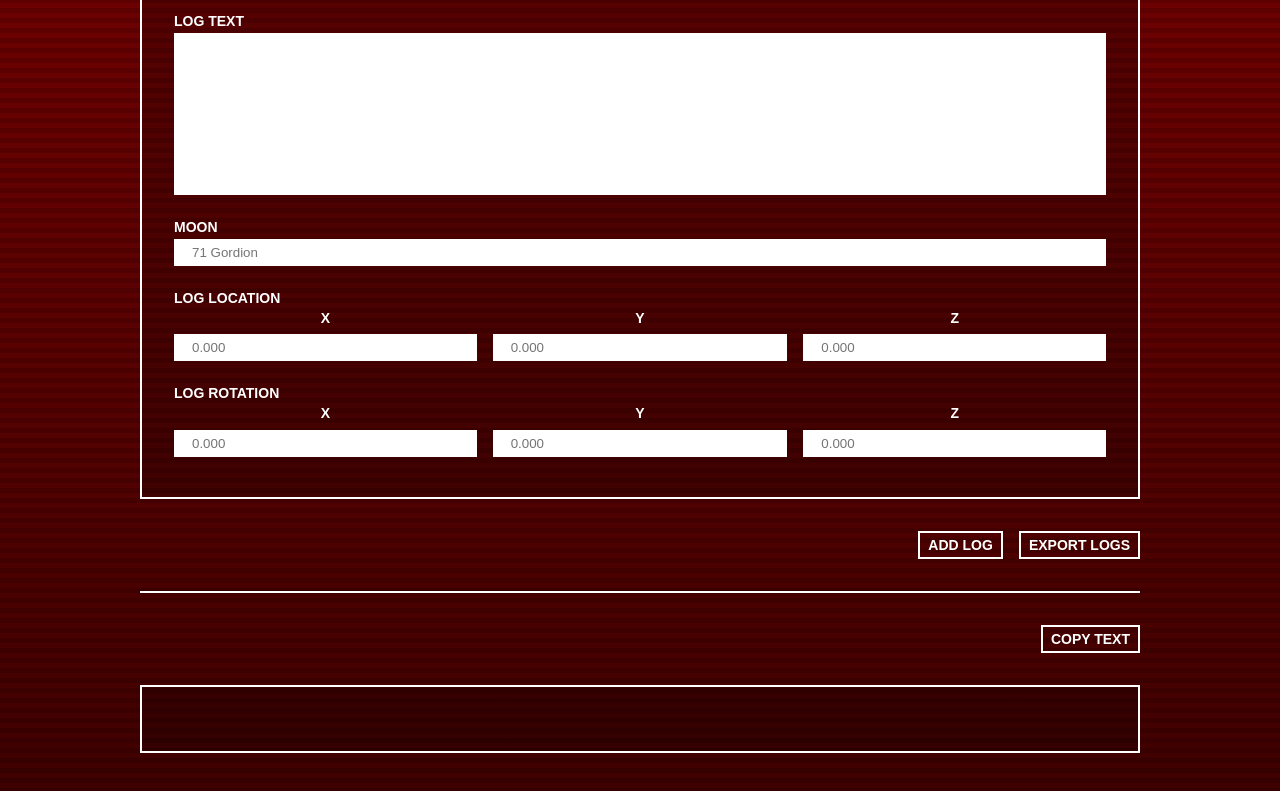
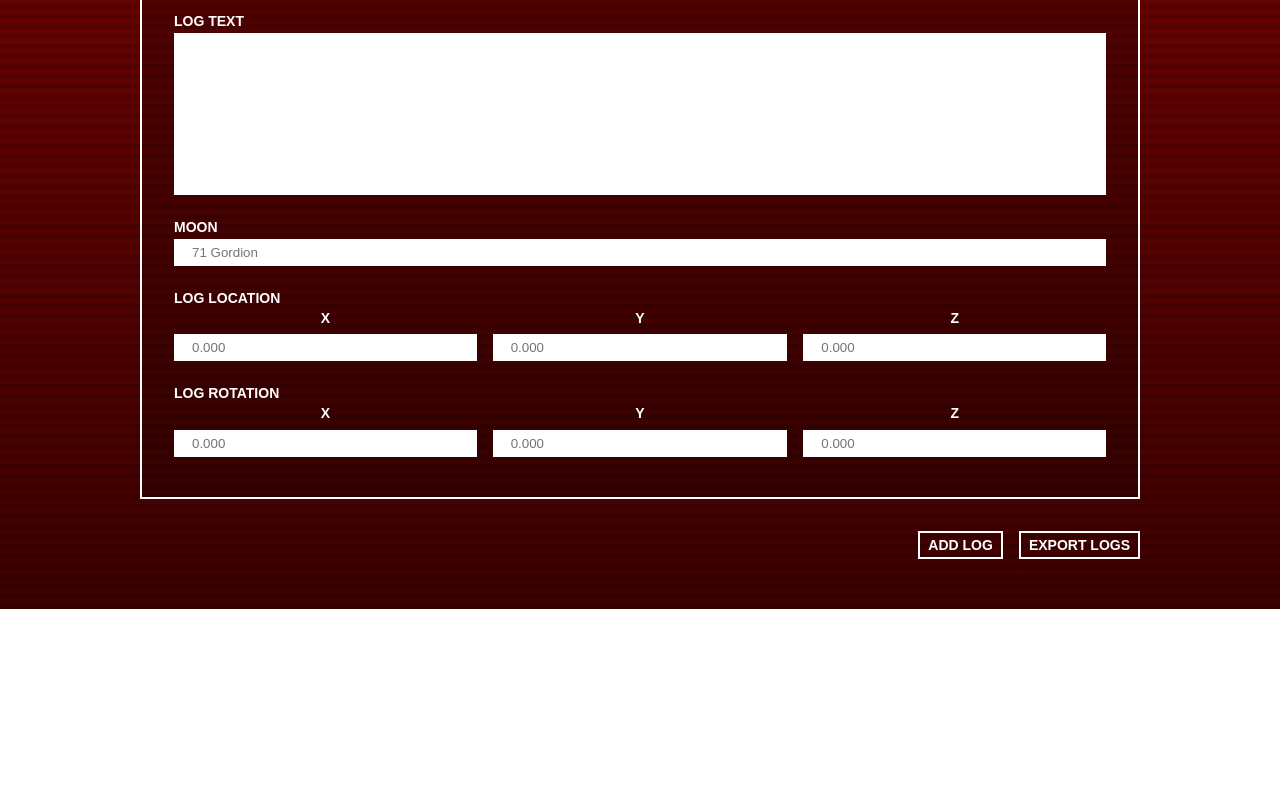
Before and after one commit to Yorimor/CustomStoryLogsJsonBuilder, a plain HTML site: page index.html in a window 1280 px wide. Shown: the part 791-1582 px from the top of the page. After the commit the page ends 1400 px from the top, so only its background shows below. Drawn offline with Linux system fonts and the light colour scheme.

Commit message:
Minor changes

```diff
--- a/index.html
+++ b/index.html
@@ -262,6 +262,10 @@
             color: #640606;
             background-position: 0% 0%;
         }
+
+        .hidden {
+            display: none;
+        }
     </style>
 </head>
 
@@ -294,65 +298,50 @@
                     <label>Log Name</label>
                     <input data-name="name" type="text"></input>
                 </div>
-
                 <div class="block">
                     <label>Log Text</label>
                     <textarea rows="10" data-name="text"></textarea>
                 </div>
-
                 <div class="block">
                     <label>Moon</label>
                     <input placeholder="71 Gordion" type="text" data-name="moon"></input>
                 </div>
-
                 <div class="block">
                     <label>Log Location</label>
-
                     <div class="row">
-
                         <div class="third">
                             <span>X</span>
                             <input placeholder="0.000" step="0.001" id="pos" type="number" data-name="X">
                         </div>
-
                         <div class="third">
                             <span>Y</span>
                             <input placeholder="0.000" step="0.001" id="pos" type="number" data-name="Y">
                         </div>
-
                         <div class="third">
                             <span>Z</span>
                             <input placeholder="0.000" step="0.001" id="pos" type="number" data-name="Z">
                         </div>
                     </div>
-
                 </div>
-
                 <div class="block">
                     <label>Log Rotation</label>
                     <div class="row">
-
                         <div class="third">
                             <span>X</span>
                             <input placeholder="0.000" step="0.001" id="rot" type="number" data-name="X">
                         </div>
-
                         <div class="third">
                             <span>Y</span>
                             <input placeholder="0.000" step="0.001" id="rot" type="number" data-name="Y">
                         </div>
-
                         <div class="third">
                             <span>Z</span>
                             <input placeholder="0.000" step="0.001" id="rot" type="number" data-name="Z">
                         </div>
-
                     </div>
                 </div>
-
                 <button onclick="removeLog(this)">Remove Log</button>
             </div>
-
         </div>
         </div>
         </div>
@@ -360,13 +349,11 @@
             <button id="add-log" onclick="addLog()">Add Log</button>
             <button id="add-log" onclick="exportLogs()">Export Logs</button>
         </div>
-        <hr>
-
-        <div class="exportArea">
+        <div id="export-area" class="exportArea hidden">
+            <pre id="exported"></pre>
             <div class="buttons">
-                <button onclick="copyText()">Copy Text</button>
+                <button id="copy-text" onclick="copyText()">Copy Text</button>
             </div>
-            <pre id="exported"></pre>
         </div>
         <br />
     </main>
@@ -378,6 +365,7 @@
         const entries = document.querySelector("#entries");
 
         const exported = document.querySelector("#exported");
+        const exportArea = document.querySelector("#export-area");
 
         const newLog = document.querySelector(".log-item").cloneNode(true);
         function addLog() {
@@ -412,6 +400,8 @@
                     return requiredError(baseFields[i]);
                 }
             }
+
+            exportArea.classList.remove("hidden");
 
             let logs = {};
             let allLogs = entries.querySelectorAll('.log-item');
@@ -470,8 +460,6 @@
             navigator.clipboard.writeText(exported.innerText);
             alert("Copied to your clipboard");
         }
-
     </script>
 </body>
-
 </html>
```
